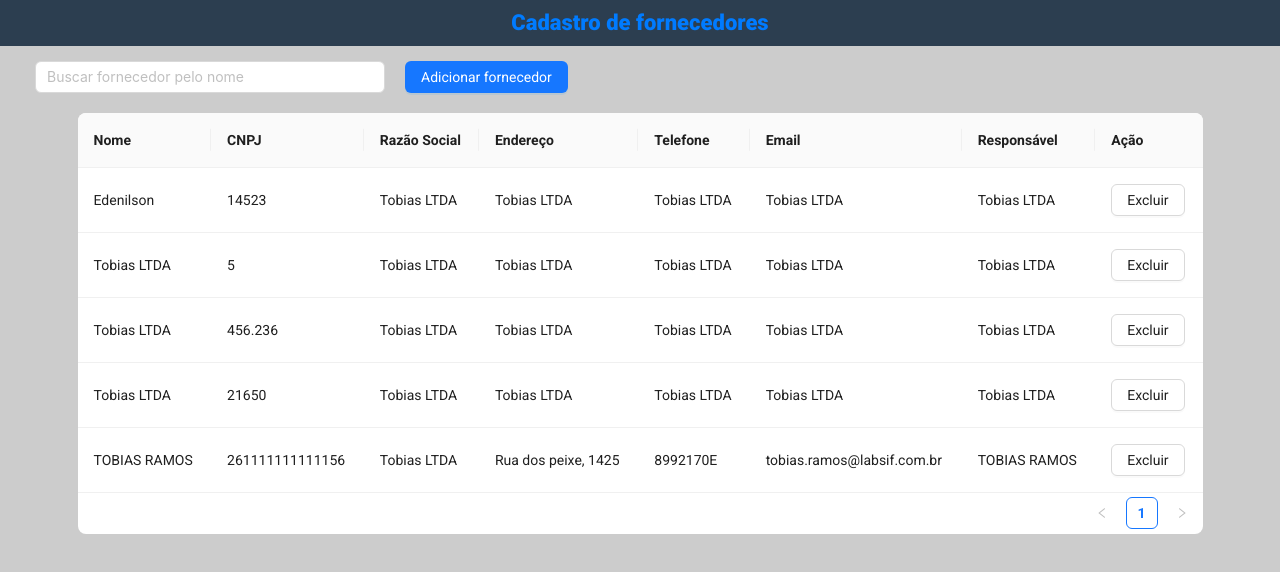
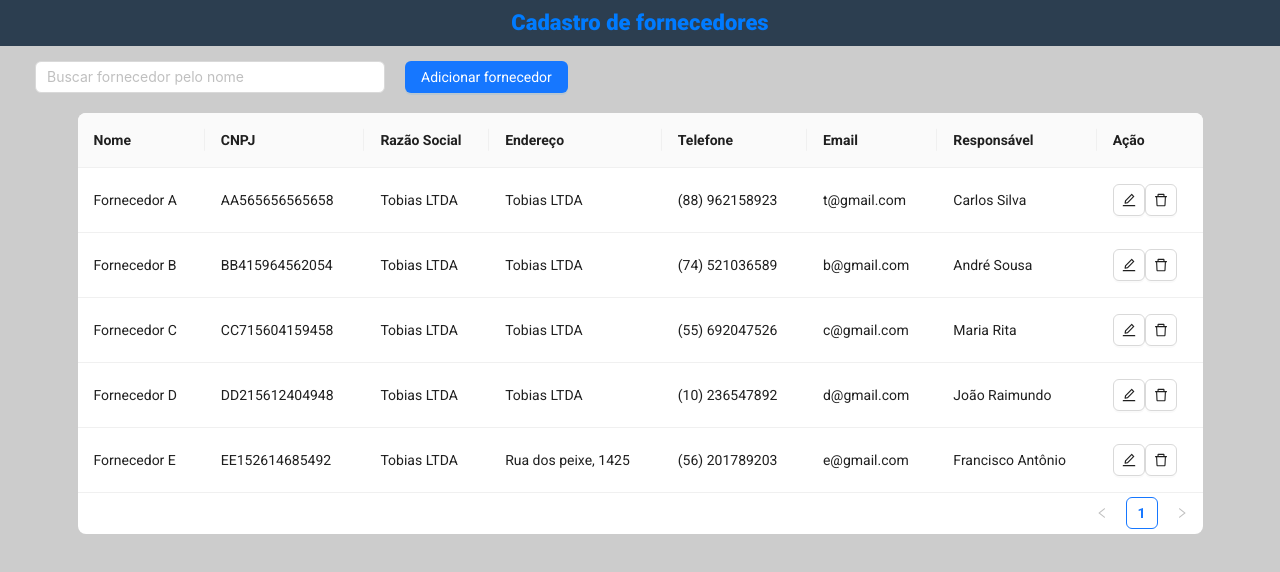
Before and after one commit to tobiasramos/supplier-registration, a Next.js app: page / in a window 1280 px wide. Shown: the top 572 px of the page. Built offline with nearby package versions, Linux system fonts and the light colour scheme; data requests are answered from the project's data file.

Commit message:
Criando o componente que atualiza um fornecedor e fazendo algumas validações

```diff
--- a/db.json
+++ b/db.json
@@ -2,53 +2,53 @@
   "suppliers": [
     {
       "id": "5909",
-      "name": "TOBIAS RAMOS",
-      "cnpj": "261111111111156",
+      "name": "Fornecedor E",
+      "cnpj": "EE152614685492",
       "reason_social": "Tobias LTDA",
       "address": "Rua dos peixe, 1425",
-      "telephone": "8992170E",
-      "email": "tobias.ramos@labsif.com.br",
-      "responsible": "TOBIAS RAMOS"
+      "telephone": "56201789203",
+      "email": "e@gmail.com",
+      "responsible": "Francisco Antônio  "
     },
     {
       "id": "df61",
-      "name": "Edenilson",
-      "cnpj": "14523",
+      "name": "Fornecedor A",
+      "cnpj": "AA565656565658",
       "reason_social": "Tobias LTDA",
       "address": "Tobias LTDA",
-      "telephone": "Tobias LTDA",
-      "email": "Tobias LTDA",
-      "responsible": "Tobias LTDA"
+      "telephone": "88962158923",
+      "email": "t@gmail.com",
+      "responsible": "Carlos Silva"
     },
     {
       "id": "68e0",
-      "name": "Tobias LTDA",
-      "cnpj": "5",
+      "name": "Fornecedor B",
+      "cnpj": "BB415964562054",
       "reason_social": "Tobias LTDA",
       "address": "Tobias LTDA",
-      "telephone": "Tobias LTDA",
-      "email": "Tobias LTDA",
-      "responsible": "Tobias LTDA"
+      "telephone": "74521036589",
+      "email": "b@gmail.com",
+      "responsible": "André Sousa"
     },
     {
       "id": "e06e",
-      "name": "Tobias LTDA",
-      "cnpj": "456.236",
+      "name": "Fornecedor C",
+      "cnpj": "CC715604159458",
       "reason_social": "Tobias LTDA",
       "address": "Tobias LTDA",
-      "telephone": "Tobias LTDA",
-      "email": "Tobias LTDA",
-      "responsible": "Tobias LTDA"
+      "telephone": "55692047526",
+      "email": "c@gmail.com",
+      "responsible": "Maria Rita"
     },
     {
       "id": "4200",
-      "name": "Tobias LTDA",
-      "cnpj": "21650",
+      "name": "Fornecedor D",
+      "cnpj": "DD215612404948",
       "reason_social": "Tobias LTDA",
       "address": "Tobias LTDA",
-      "telephone": "Tobias LTDA",
-      "email": "Tobias LTDA",
-      "responsible": "Tobias LTDA"
+      "telephone": "10236547892",
+      "email": "d@gmail.com",
+      "responsible": "João Raimundo "
     }
   ]
 }
--- a/package.json
+++ b/package.json
@@ -9,6 +9,7 @@
     "lint": "next lint"
   },
   "dependencies": {
+    "@ant-design/icons": "^5.3.7",
     "antd": "^5.18.0",
     "axios": "^1.7.2",
     "json-server": "^1.0.0-beta.1",
--- a/src/app/components/form-supplier/Form.tsx
+++ b/src/app/components/form-supplier/Form.tsx
@@ -20,32 +20,34 @@ const Form = ({ formDataSupplier, handleChange }: FormProps) => {
       />
 
       <Input
-        type="number"
+        type="text"
         name="cnpj"
         placeholder="Cnpj"
         value={formDataSupplier.cnpj}
         onChange={handleChange}
+        maxLength={14}
       />
       <Input
-        type="name"
+        type="text"
         name="reason_social"
         placeholder="Razão social"
         value={formDataSupplier.reason_social}
         onChange={handleChange}
       />
       <Input
-        type="name"
+        type="text"
         name="address"
         placeholder="Endereço"
         value={formDataSupplier.address}
         onChange={handleChange}
       />
       <Input
-        type="name"
+        type="text"
         name="telephone"
         placeholder="Telefone"
         value={formDataSupplier.telephone}
         onChange={handleChange}
+        maxLength={11}
       />
       <Input
         type="email"
@@ -55,7 +57,7 @@ const Form = ({ formDataSupplier, handleChange }: FormProps) => {
         onChange={handleChange}
       />
       <Input
-        type="name"
+        type="text"
         name="responsible"
         placeholder="resposável"
         value={formDataSupplier.responsible}
--- a/src/app/components/list-supplier/listSupplier.tsx
+++ b/src/app/components/list-supplier/listSupplier.tsx
@@ -1,17 +1,19 @@
 "use client";
-import { Button, Input, message, Popconfirm, Space, Table } from "antd";
+import { Button, Input, message, Table } from "antd";
 import { useStore } from "../../../../store";
 import { useEffect, useState } from "react";
-import { Supplier } from "@/app/interface/Supplier ";
+import { Supplier } from "@/app/interface/Supplier";
 import AddSuppliers from "../add-suppliers/AddSuppliers";
 import styles from "./listSupplier.module.css";
 import DeleteSupplier from "../delete-supplier/DeleteSupplier";
+import UpdateSupplier from "../update-supplier/UpdateSupplier";
+import { DeleteOutlined, EditOutlined } from "@ant-design/icons";
 
 const ListSupplier = () => {
   const { suppliers, getAllSupplier, deleteSupplier } = useStore();
   const [filteredSuppliers, setFilteredSuppliers] = useState<Supplier[]>([]);
   const [searchTerm, setSearchTerm] = useState<string>("");
-  const [deleteModalVisible, setDeleteModalVisible] = useState(false);
+  const [modalType, setModalType] = useState<"delete" | "update" | null>(null);
   const [selectedSupplier, setSelectedSupplier] = useState<Supplier | null>(
     null
   );
@@ -48,21 +50,30 @@ const ListSupplier = () => {
     setSearchTerm(e.target.value);
   };
 
-  const handleDeleteModal = (supplier: any) => {
-    setSelectedSupplier(supplier);
-    setDeleteModalVisible(true);
-  };
-
-  const handleCancelDeleteModal = () => {
-    setDeleteModalVisible(false);
+  const handleModalVisibility = (
+    type: "delete" | "update" | null,
+    supplier?: Supplier
+  ) => {
+    setModalType(type);
+    setSelectedSupplier(supplier || null);
   };
 
   const handleDelete = async () => {
     if (selectedSupplier && selectedSupplier.id) {
       await deleteSupplier(selectedSupplier.id);
-      setDeleteModalVisible(false);
+      handleModalVisibility(null);
       successMessage();
     }
+  };
+
+  const formatPhoneNumber = (phoneNumber: any) => {
+    const cleanedPhoneNumber = phoneNumber.replace(/\D/g, "");
+
+    const formattedPhoneNumber = `(${cleanedPhoneNumber.slice(
+      0,
+      2
+    )}) ${cleanedPhoneNumber.slice(2)}`;
+    return formattedPhoneNumber;
   };
 
   const columns = [
@@ -90,6 +101,7 @@ const ListSupplier = () => {
       title: "Telefone",
       dataIndex: "telephone",
       key: "telephone",
+      render: (telephone: any) => formatPhoneNumber(telephone),
     },
     {
       title: "Email",
@@ -105,7 +117,16 @@ const ListSupplier = () => {
       title: "Ação",
       key: "action",
       render: (text: any, record: any) => (
-        <Button onClick={() => handleDeleteModal(record)}>Excluir</Button>
+        <>
+          <Button
+            icon={<EditOutlined />}
+            onClick={() => handleModalVisibility("update", record)}
+          />
+          <Button
+            icon={<DeleteOutlined />}
+            onClick={() => handleModalVisibility("delete", record)}
+          />
+        </>
       ),
     },
   ];
@@ -131,9 +152,14 @@ const ListSupplier = () => {
       />
       {contextHolder}
       <DeleteSupplier
-        visible={deleteModalVisible}
-        handleCancel={handleCancelDeleteModal}
+        visible={modalType === "delete"}
+        handleCancel={() => handleModalVisibility(null)}
         handleDelete={handleDelete}
+      />
+      <UpdateSupplier
+        supplier={selectedSupplier}
+        visible={modalType === "update"}
+        onClose={() => handleModalVisibility(null)}
       />
     </div>
   );
--- /dev/null
+++ b/src/app/components/update-supplier/UpdateSupplier.tsx
@@ -0,0 +1,131 @@
+"use client";
+import { message, Modal } from "antd";
+import { useEffect, useState } from "react";
+import { useStore } from "../../../../store";
+import Form from "../form-supplier/Form";
+import { Supplier } from "@/app/interface/Supplier";
+import {
+  validateCNPJ,
+  validateEmail,
+  validatePhoneNumber,
+} from "@/app/utils/validationUtils";
+
+interface UpdateSupplierProps {
+  supplier: Supplier | null;
+  visible: boolean;
+  onClose: () => void;
+}
+
+const UpdateSupplier = ({
+  supplier,
+  visible,
+  onClose,
+}: UpdateSupplierProps) => {
+  const { updateSupplier, getAllSupplier } = useStore();
+  const [formData, setFormData] = useState<Supplier | null>(supplier);
+  const [messageApi, contextHolder] = message.useMessage();
+
+  useEffect(() => {
+    setFormData(supplier);
+  }, [supplier]);
+
+  const successMessage = () => {
+    messageApi.open({
+      type: "success",
+      content: "Fornecedor atualizado com sucesso.",
+    });
+  };
+
+  const errorMessage = (msg: string) => {
+    messageApi.open({
+      type: "error",
+      content: msg,
+    });
+  };
+
+  const validations = () => {
+    if (!formData) return false;
+    const {
+      name,
+      cnpj,
+      reason_social,
+      address,
+      telephone,
+      email,
+      responsible,
+    } = formData;
+
+    if (
+      !name ||
+      !cnpj ||
+      !reason_social ||
+      !address ||
+      !telephone ||
+      !email ||
+      !responsible
+    ) {
+      errorMessage("Por favor, preencha todos os campos.");
+      return false;
+    }
+
+    if (!validateCNPJ(cnpj)) {
+      errorMessage("Por favor, forneça um CNPJ válido.");
+      return false;
+    }
+
+    if (!validatePhoneNumber(telephone)) {
+      errorMessage("Por favor, forneça um telefone válido.");
+      return false;
+    }
+
+    if (!validateEmail(email)) {
+      errorMessage("Por favor, forneça um email válido.");
+      return false;
+    }
+
+    return true;
+  };
+
+  const handleChangeUpdate = (e: any) => {
+    const { name, value } = e.target;
+    if (formData) {
+      setFormData({
+        ...formData,
+        [name]: value,
+      });
+    }
+  };
+
+  const handleUpdateSupplier = async () => {
+    if (!validations()) {
+      return;
+    }
+
+    if (!formData) return;
+    try {
+      await updateSupplier(formData.id!, formData);
+      getAllSupplier();
+      successMessage();
+      onClose();
+    } catch (err) {
+      errorMessage("Não foi possível atualizar o fornecedor.");
+    }
+  };
+
+  return (
+    <Modal
+      title="Atualizar Fornecedor"
+      open={visible}
+      onOk={handleUpdateSupplier}
+      onCancel={onClose}
+      okText="Atualizar"
+    >
+      {contextHolder}
+      {formData && (
+        <Form formDataSupplier={formData} handleChange={handleChangeUpdate} />
+      )}
+    </Modal>
+  );
+};
+
+export default UpdateSupplier;
--- /dev/null
+++ b/src/app/interface/Supplier.ts
@@ -0,0 +1,10 @@
+export interface Supplier {
+  id?: string;
+  name: string;
+  cnpj: string;
+  reason_social: string;
+  address: string;
+  telephone: string;
+  email: string;
+  responsible: string;
+}
--- /dev/null
+++ b/src/app/utils/validationUtils.ts
@@ -0,0 +1,19 @@
+export const validateCNPJ = (cnpj: string): boolean => {
+  cnpj = cnpj.replace(/[^a-zA-Z0-9]/g, "");
+  if (cnpj.length !== 14) return false;
+  if (!/[a-zA-Z]/.test(cnpj) || !/\d/.test(cnpj)) return false;
+  return true;
+};
+
+export const validatePhoneNumber = (phoneNumber: any): boolean => {
+  if (typeof phoneNumber !== "string" && typeof phoneNumber !== "number") {
+    return false;
+  }
+  const cleanedPhoneNumber = phoneNumber.toString().replace(/\D/g, "");
+  return cleanedPhoneNumber.length === 11;
+};
+
+export const validateEmail = (email: string): boolean => {
+  const regex = /^[^\s@]+@[^\s@]+\.[^\s@]+$/;
+  return regex.test(email);
+};
--- a/store.ts
+++ b/store.ts
@@ -1,4 +1,4 @@
-import { Supplier } from "@/app/interface/Supplier ";
+import { Supplier } from "@/app/interface/Supplier";
 import axios from "axios";
 import { create } from "zustand";
 
@@ -7,6 +7,7 @@ type StoreState = {
   createSuppliers: (suppliersData: Supplier) => Promise<void>;
   getAllSupplier: () => Promise<void>;
   deleteSupplier: (supplierId: string) => Promise<void>;
+  updateSupplier: (supplierId: string, updatedData: Supplier) => Promise<void>;
 };
 
 export const useStore = create<StoreState>((set) => ({
@@ -37,4 +38,14 @@ export const useStore = create<StoreState>((set) => ({
       console.log(error);
     }
   },
+
+  updateSupplier: async (supplierId: string, updatedData: Supplier) => {
+    try {
+      await axios.put(`http://localhost:3003/suppliers/${supplierId}`, updatedData);
+      const response = await axios.get("http://localhost:3003/suppliers");
+      set({ suppliers: response.data });
+    } catch (error) {
+      console.log(error);
+    }
+  },
 }));
```
Also changed, not shown: src/app/components/add-suppliers/AddSuppliers.tsx (+19 -3 lines), src/app/interface/Supplier .ts (deleted, +0 -31 lines), 1 other file (tests, documents, lock files or other folders).
